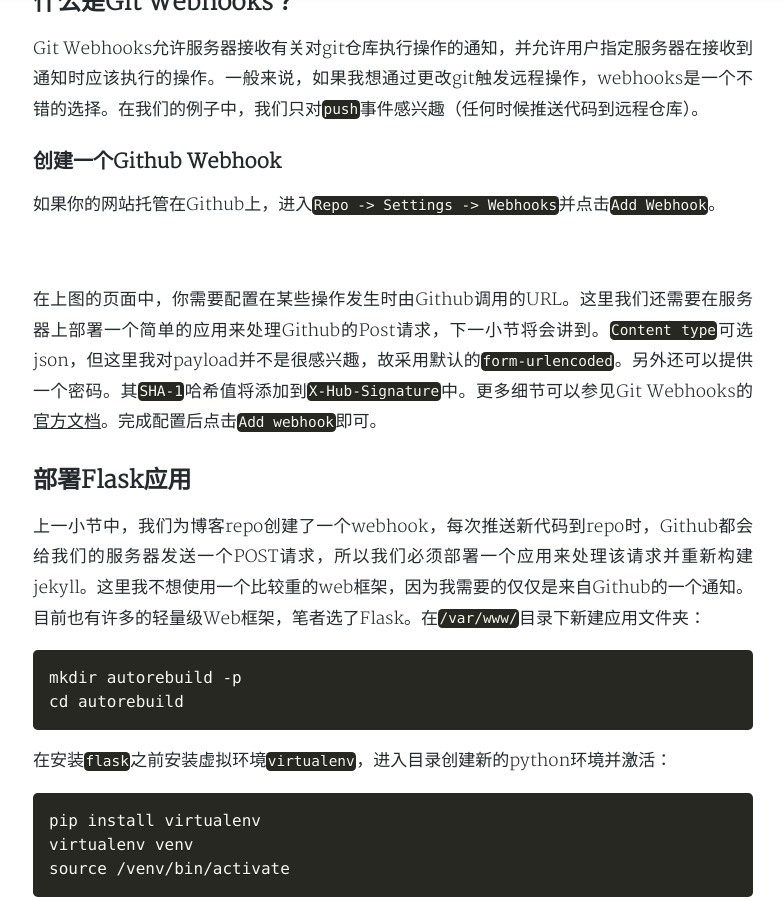
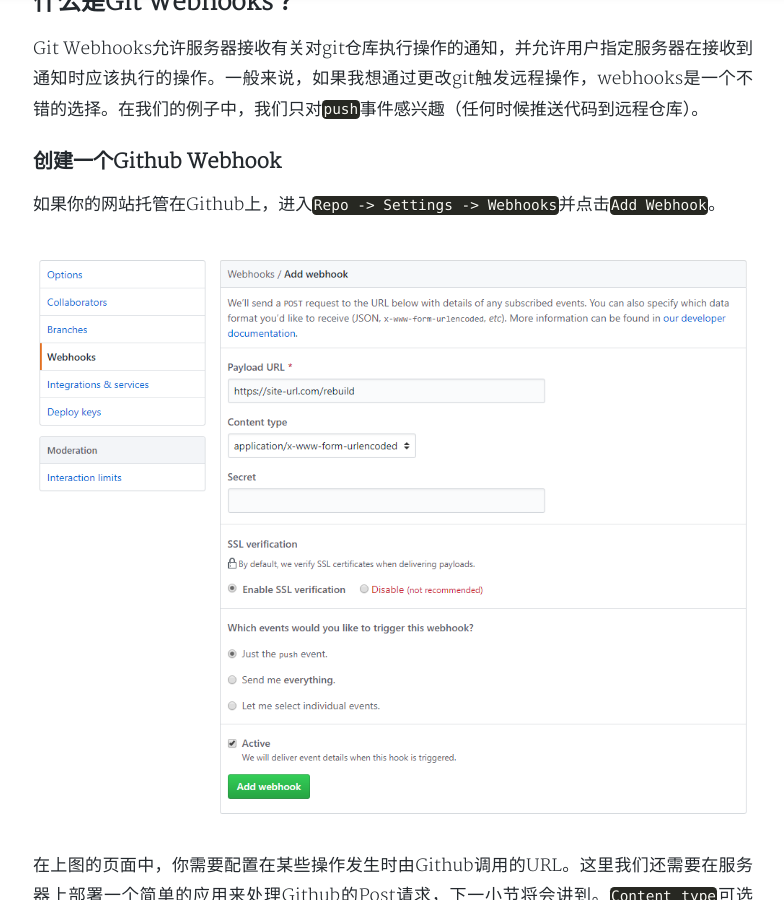
Before and after one commit to MartyPang/martypang.github.io, a Jekyll site: the page built from _posts/2018-12-15-deploy-jekyll-site-automatically-with-git-webhook.md, in a window 1280 px wide and 900 px high, scrolled down 1009 px. Shown: the whole window, without its empty margins (247-1031 px from the left). Built offline with Jekyll 4.4.1, drawn with Linux system fonts in a browser that asks for light colours; nearby versions of some CDN libraries; emoji names are drawn with the system emoji font; comment, search, counter and statistics services are not loaded; a style sheet for code colours, icons or effects is not loaded.

Commit message:
sss fix add-webhook image.

```diff
--- a/_posts/2018-12-15-deploy-jekyll-site-automatically-with-git-webhook.md
+++ b/_posts/2018-12-15-deploy-jekyll-site-automatically-with-git-webhook.md
@@ -21,7 +21,7 @@
 
 ### 创建一个Github Webhook
 如果你的网站托管在Github上，进入`Repo -> Settings -> Webhooks`并点击`Add Webhook`。
-![](assets/img/add-webhook.png)
+![](/assets/img/add-webhook.png)
 
 在上图的页面中，你需要配置在某些操作发生时由Github调用的URL。这里我们还需要在服务器上部署一个简单的应用来处理Github的Post请求，下一小节将会讲到。`Content type`可选json，但这里我对payload并不是很感兴趣，故采用默认的`form-urlencoded`。另外还可以提供一个密码。其`SHA-1`哈希值将添加到`X-Hub-Signature`中。更多细节可以参见Git Webhooks的[官方文档](https://developer.github.com/webhooks/)。完成配置后点击`Add webhook`即可。
 
```
